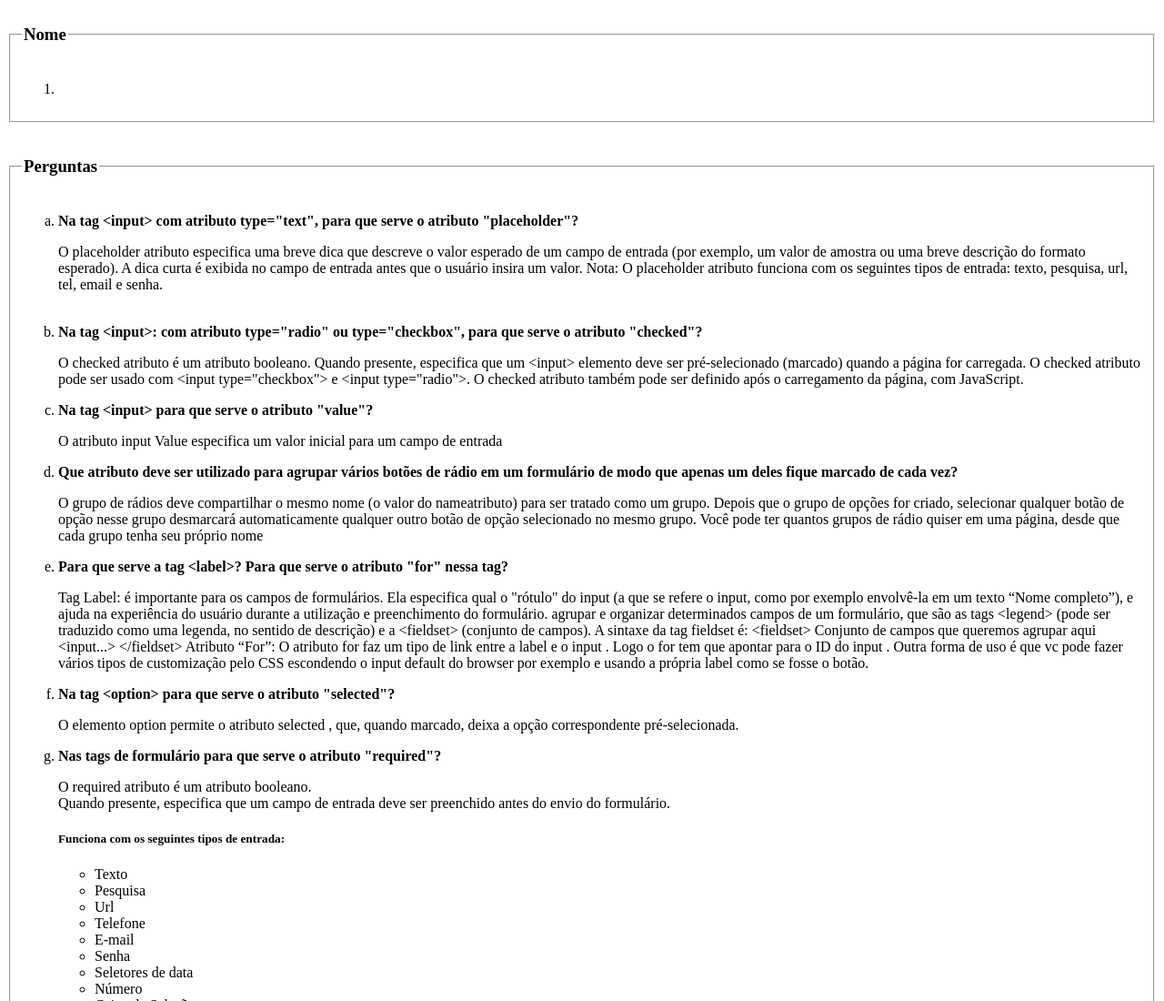
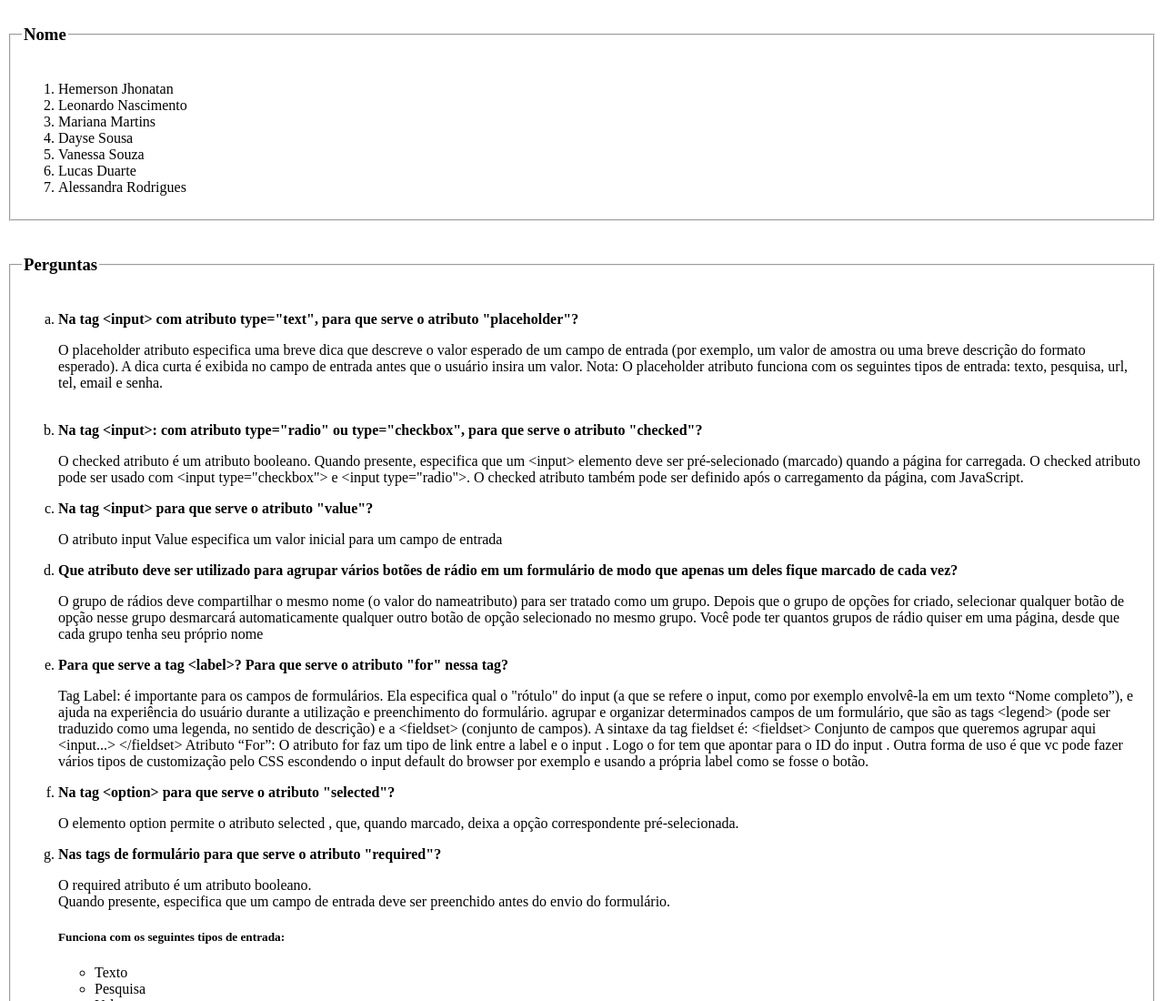
Before and after one commit to HemersonJh/formulario, a plain HTML site: page index.html in a window 1280 px wide. Shown: the top 1100 px of the page at 91% size. Drawn offline with Linux system fonts and the light colour scheme.

Commit message:
nomes dos participantes

```diff
--- a/index.html
+++ b/index.html
@@ -13,7 +13,13 @@
             <h3>Nome</h3>
         </legend>
         <ol>
-            <li></li>
+            <li>Hemerson Jhonatan</li>
+            <li>Leonardo Nascimento</li>
+            <li>Mariana Martins</li>
+            <li>Dayse Sousa</li>
+            <li>Vanessa Souza</li>
+            <li>Lucas Duarte</li>
+            <li>Alessandra Rodrigues</li>
         </ol>
     </fieldset>
     <br>
```
